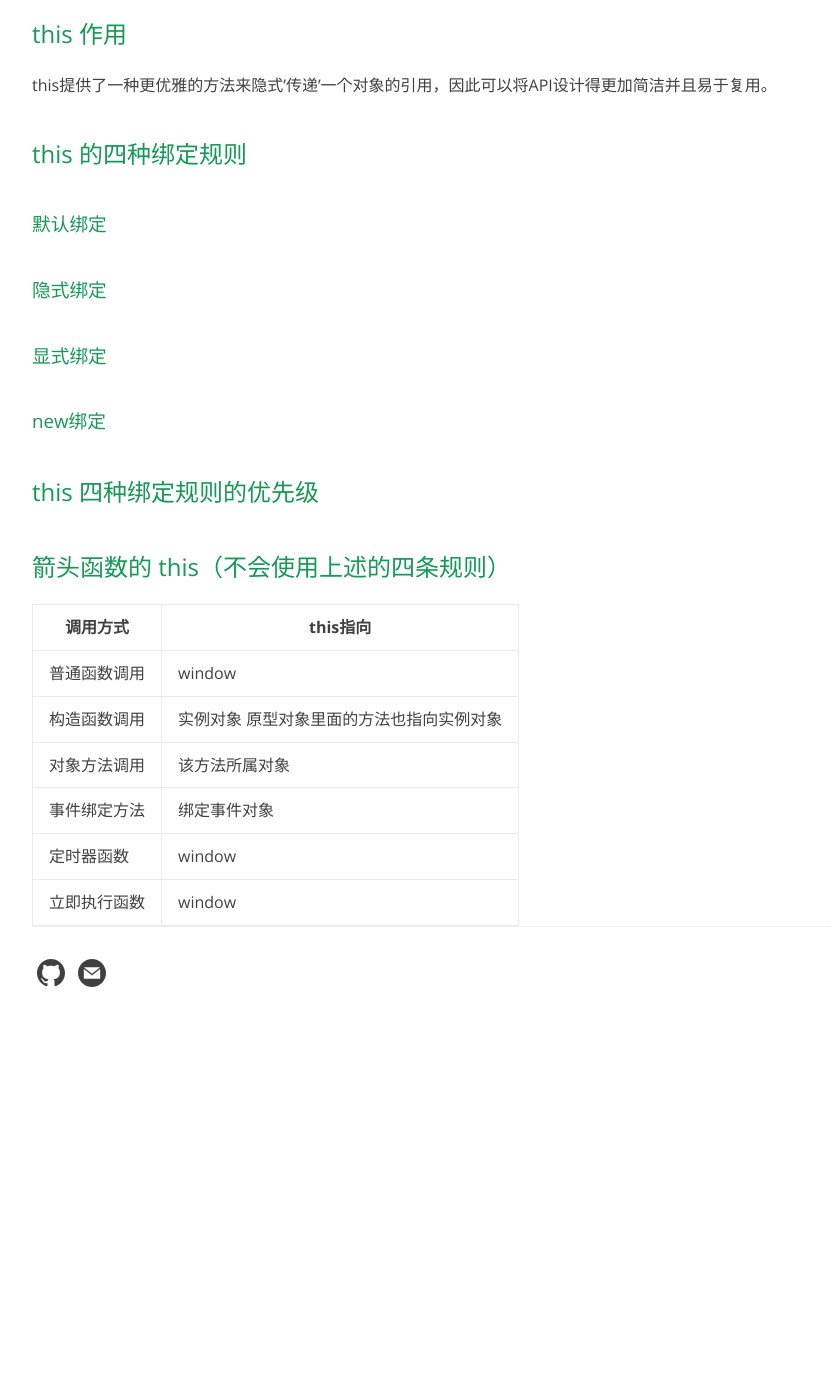
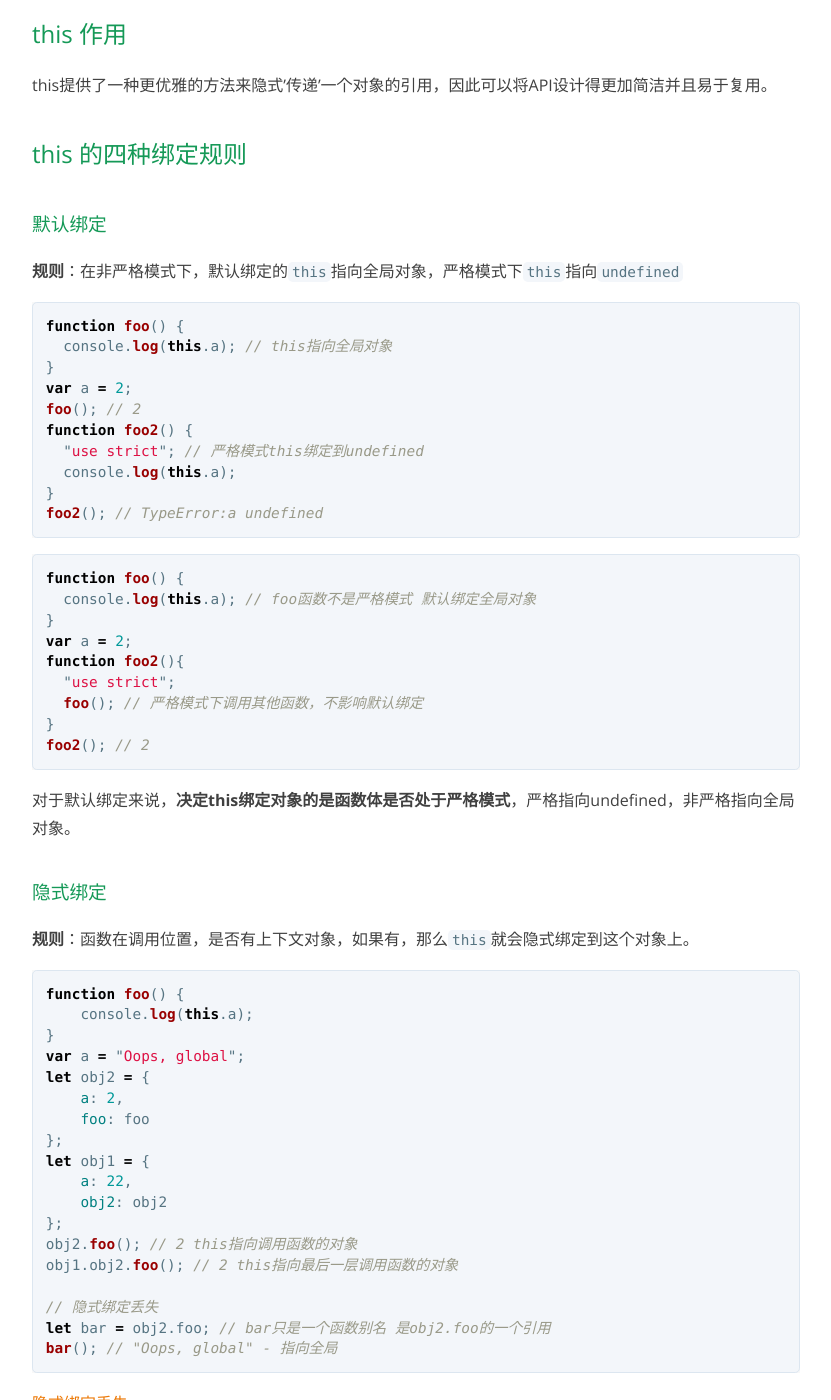
Before and after one commit to higwendolyn/Alias, a Jekyll site: the page built from _posts/2021-02-19-this.md, in a window 1280 px wide and 1400 px high, scrolled down 300 px. Shown: the whole window, without its empty margins (64-895 px from the left). Built offline with Jekyll 4.4.1, drawn with Linux system fonts in a browser that asks for light colours; before the commit the page ends 1341 px from its top, so only the background shows below that; some of the changed text lies outside the part shown.

Commit message:
this 完结

````diff
--- a/_posts/2021-02-19-this.md
+++ b/_posts/2021-02-19-this.md
@@ -14,15 +14,145 @@
 
 ### 默认绑定
 
+**规则**：在非严格模式下，默认绑定的```this```指向全局对象，严格模式下```this```指向```undefined```
+
+```javascript
+function foo() {
+  console.log(this.a); // this指向全局对象
+}
+var a = 2;
+foo(); // 2
+function foo2() {
+  "use strict"; // 严格模式this绑定到undefined
+  console.log(this.a);
+}
+foo2(); // TypeError:a undefined
+```
+
+```javascript
+function foo() {
+  console.log(this.a); // foo函数不是严格模式 默认绑定全局对象
+}
+var a = 2;
+function foo2(){
+  "use strict";
+  foo(); // 严格模式下调用其他函数，不影响默认绑定
+}
+foo2(); // 2
+```
+
+对于默认绑定来说，**决定this绑定对象的是函数体是否处于严格模式**，严格指向undefined，非严格指向全局对象。
 ### 隐式绑定
+
+**规则**：函数在调用位置，是否有上下文对象，如果有，那么```this```就会隐式绑定到这个对象上。
+
+```javascript
+function foo() {
+    console.log(this.a);
+}
+var a = "Oops, global";
+let obj2 = {
+    a: 2,
+    foo: foo
+};
+let obj1 = {
+    a: 22,
+    obj2: obj2
+};
+obj2.foo(); // 2 this指向调用函数的对象
+obj1.obj2.foo(); // 2 this指向最后一层调用函数的对象
+
+// 隐式绑定丢失
+let bar = obj2.foo; // bar只是一个函数别名 是obj2.foo的一个引用
+bar(); // "Oops, global" - 指向全局
+```
+
+<font style="color: #ec7907;">隐式绑定丢失</font>
+
+隐式绑定丢失的问题：**实际上就是函数调用时，并没有上下文对象，只是对函数的引用**，所以会导致隐式绑定丢失。
+
+传入回调函数中，这种情况更加常见，并且隐蔽:
+
+```javascript
+test(obj2.foo); // 传入函数的引用，调用时也是没有上下文对象。
+```
 
 ### 显式绑定
 
+隐式绑定会丢失，我们可以在**某个对象上强制调用函数，从而将this绑定在这个对象上**。
+
+**规则**：我们可以通过```apply```、```call```、```bind```将函数中的```this```绑定到指定对象上。
+
+```javascript
+function foo() {
+    console.log(this.a);
+}
+let obj = {
+    a: 2
+};
+foo.call(obj); // 2
+```
+
+<font style="color: #ec7907;">传入的不是对象</font>
+
+如果你传入了一个原始值(```字符串```,```布尔类型```，```数字类型```)，来当做```this```的绑定对象，这个原始值转**换成它的对象形式**。
+
+如果你把```null```或者```undefined```作为```this```的绑定对象传入```call```/```apply```/```bind```，这些值会在调用时被忽略，实际应用的是默认绑定规则。
+
 ### new绑定
+
+new的时候会做哪些事情：
+
+* **创建一个全新的对象**。
+* 这个新对象会被执行 ```[[Prototype]]``` 连接。
+* 这个新对象会绑定到函数调用的```this```。
+* 如果函数没有返回其他对象，那么```new```表达式中的函数调用会自动返回这个新对象。
+
+**规则**：使用构造调用的时候，```this```会自动绑定在```new```期间创建的对象上。
+
+```javascript
+function foo(a) {
+  this.a = a; // this绑定到bar上
+}
+let bar = new foo(2);
+console.log(bar.a); // 2
+```
 
 ## this 四种绑定规则的优先级
 
+```javascript
+obj.foo.call(obj2); // this指向obj2 显式绑定比隐式绑定优先级高。
+new obj.foo(); // thsi指向new新创建的对象 new绑定比隐式绑定优先级高。
+```
+
+<font style="color: red;">显式绑定 > 隐式绑定 > 默认绑定</font>
+
+<font style="color: red;">new绑定 > 隐式绑定 > 默认绑定</font>
+
 ## 箭头函数的 this（不会使用上述的四条规则）
+
+**箭头函数的this规则**
+
+1. 箭头函数中的```this```继承于它外面第一个不是箭头函数的函数的```this```指向。
+2. 箭头函数的 ```this``` 一旦绑定了上下文，就不会被任何代码改变。
+
+```javascript
+function foo() {
+  return () => {
+    console.log(this.a);
+  };
+}
+let obj1 = {
+  a: 2
+};
+let obj2 = {
+  a: 22
+};
+let bar = foo.call(obj1); // foo this指向obj1
+bar.call(obj2); // 输出2 这里执行箭头函数 并试图绑定this指向到obj2
+```
+
+## 总结
 
 调用方式|this指向
 --|--
@@ -32,3 +162,7 @@
 事件绑定方法|绑定事件对象
 定时器函数|window
 立即执行函数|window
+
+## 参考文章
+
+[你不知道的js中关于this绑定机制的解析[看完还不懂算我输]](https://juejin.cn/post/6844903630592540686#heading-3)
````
